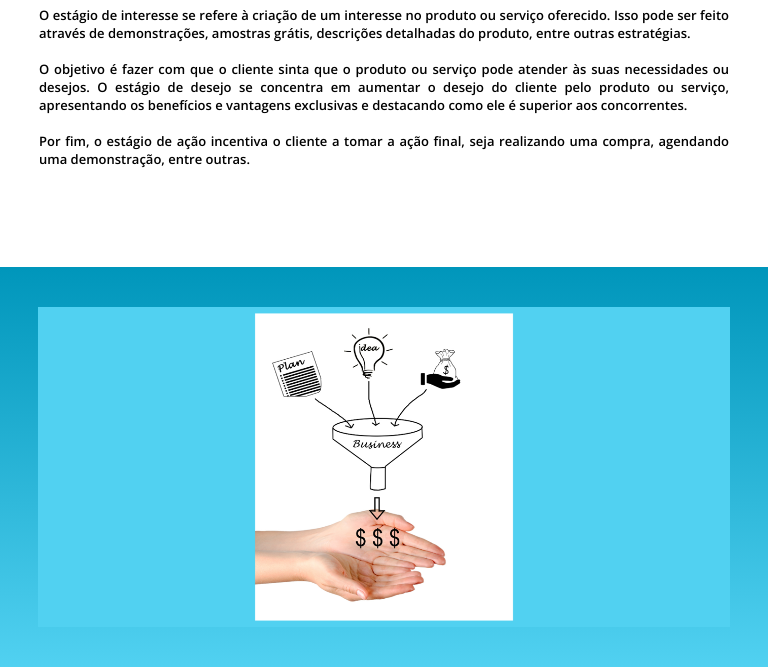
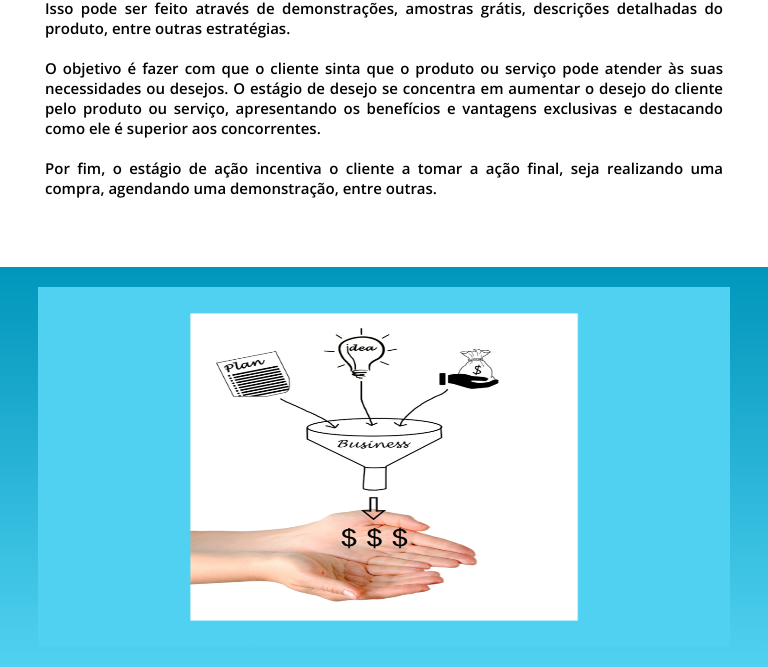
Before and after one commit to BrunaSanches/GestaodeMidias-ModuloIX, a plain HTML site: page src/pagina13.html in a window 768 px wide. Shown: the part 133-800 px from the top of the page. Drawn offline with nearby package versions, Linux system fonts and the light colour scheme.

Commit message:
responsividade pagina 13

```diff
--- a/src/style/style13.css
+++ b/src/style/style13.css
@@ -81,7 +81,7 @@ p{
     }
 
     p{
-        font-size: 13px;
+        font-size: 15px;
 
      }
      h1{
@@ -89,12 +89,12 @@ p{
      }
 
     #direita img{
-        width: 60%;
+        width: 90%;
         height: 48vh;
     }
     #cor{
         width:90%;
-        height: 40vh;
+        height: 45vh;
     }
 
 
@@ -125,8 +125,8 @@ p{
 
 
     #direita img{
-        width: 90%;
-        height: 40vh;
+        width: 95%;
+        height: 45vh;
     }
     #cor{
         width:90%;
```
